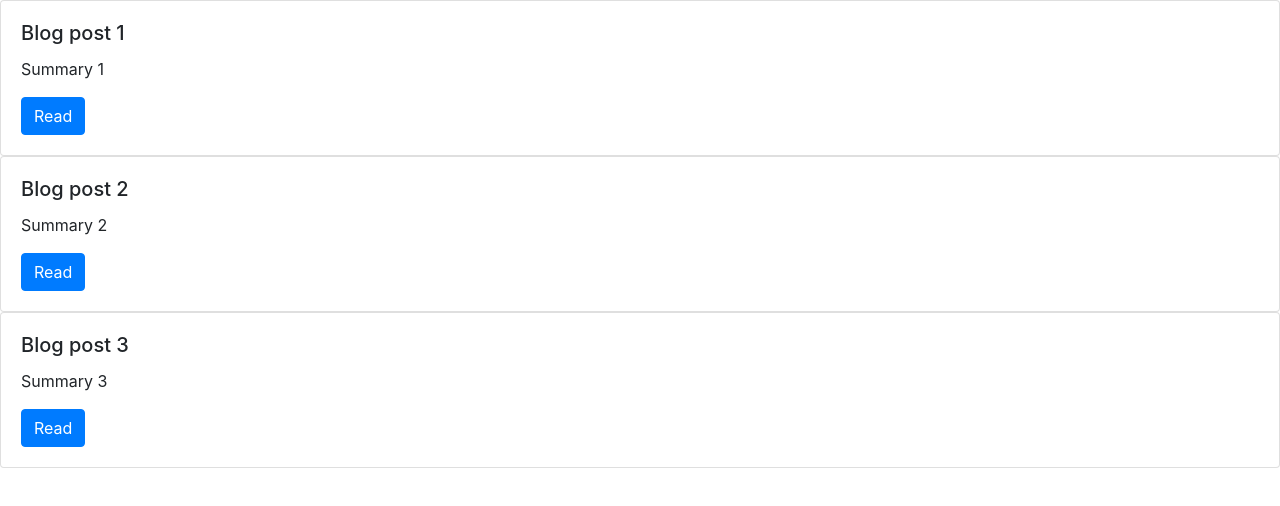
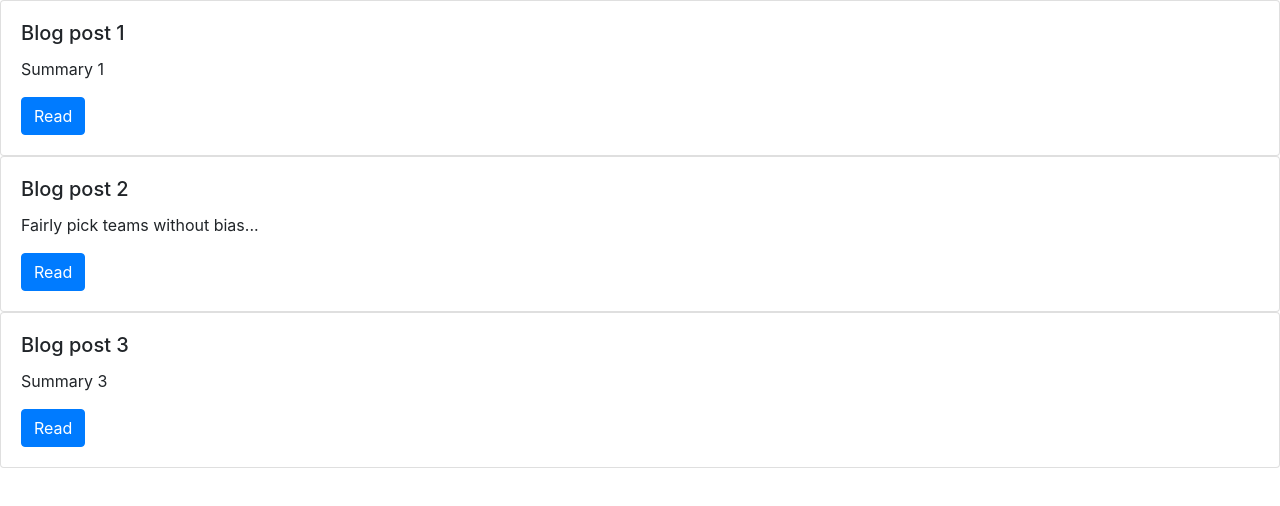
Before and after one commit to JayramNanoskar/AngularComponentsBasic, an Angular app in the folder components-in-depth/: page / in a window 1280 px wide. Shown: the top 506 px of the page. Built offline with nearby package versions, Linux system fonts and the light colour scheme.

Commit message:
using Pipes

```diff
--- a/components-in-depth/src/app/app.module.ts
+++ b/components-in-depth/src/app/app.module.ts
@@ -4,12 +4,14 @@ import { NgModule } from '@angular/core';
 import { AppComponent } from './app.component';
 import { BlogPostTileComponent } from './blog-post-tile/blog-post-tile.component';
 import { BlogListComponent } from './blog-list/blog-list.component';
+import { TruncatePipe } from './truncate.pipe';
 
 @NgModule({
   declarations: [
     AppComponent,
     BlogPostTileComponent,
-    BlogListComponent
+    BlogListComponent,
+    TruncatePipe //declared pipe as a component only
   ],
   imports: [
     BrowserModule
--- a/components-in-depth/src/app/blog-list/blog-list.component.ts
+++ b/components-in-depth/src/app/blog-list/blog-list.component.ts
@@ -16,7 +16,7 @@ export class BlogListComponent implements OnInit {
 
   ngOnInit(): void { // one of angular lifecycle events marks by certain hooks(point)
     this.blogPosts.push(new BlogPost("Blog post 1", "Summary 1"));
-    this.blogPosts.push(new BlogPost("Blog post 2", "Summary 2"));
+    this.blogPosts.push(new BlogPost("Blog post 2", "Fairly pick teams without bias. No need to draw names out of a hat. No need to do a grade school style draft or put hours of thought into the most balanced teams. The most fair dividing method possible is random.Fairly pick teams without bias. No need to draw names out of a hat. No need to do a grade school style draft or put hours of thought into the most balanced teams. The most fair dividing method possible is random.Fairly pick teams without bias. No need to draw names out of a hat. No need to do a grade school style draft or put hours of thought into the most balanced teams. The most fair dividing method possible is random.Fairly pick teams without bias. No need to draw names out of a hat. No need to do a grade school style draft or put hours of thought into the most balanced teams. The most fair dividing method possible is random.Fairly pick teams without bias. No need to draw names out of a hat. No need to do a grade school style draft or put hours of thought into the most balanced teams. The most fair dividing method possible is random."));
     this.blogPosts.push(new BlogPost("Blog post 3", "Summary 3"));
   }
 
--- a/components-in-depth/src/app/blog-post-tile/blog-post-tile.component.html
+++ b/components-in-depth/src/app/blog-post-tile/blog-post-tile.component.html
@@ -2,7 +2,7 @@
     <div class="card-body">
         <h5 class="card-title">{{ post.title }}</h5>
         <!--template expression {{}}- here plugin value from instance using class member variable  -->
-        <p class="card-text">{{ post.summary }}</p>
+        <p class="card-text">{{ post.summary | truncate: [30] }}</p> <!-- pipe will accept, process and return incomming value and we can pass parameters to pipe function also  -->
         <a href="" class="btn btn-primary">Read</a>
     </div>
 </div>
--- /dev/null
+++ b/components-in-depth/src/app/truncate.pipe.ts
@@ -0,0 +1,16 @@
+import { Pipe, PipeTransform } from '@angular/core';
+
+@Pipe({
+  name: 'truncate'
+})
+export class TruncatePipe implements PipeTransform {
+  //The pipe function should be stateless.
+  //That is, it should process an input to provide an output but it shouldn't store or remember anything.
+  //pipe use for code reusability purpose
+  transform(value: any, ...args: any[]): any {
+    const limit = args.length > 0 ? parseInt(args[0], 10) : 20;
+    const trail = args.length > 1 ? args[1] : '...';
+    return value.length > limit ? value.substring(0, limit) + trail : value;
+  }
+
+}
```
Also changed, not shown: 1 other file (tests, documents, lock files or other folders).
